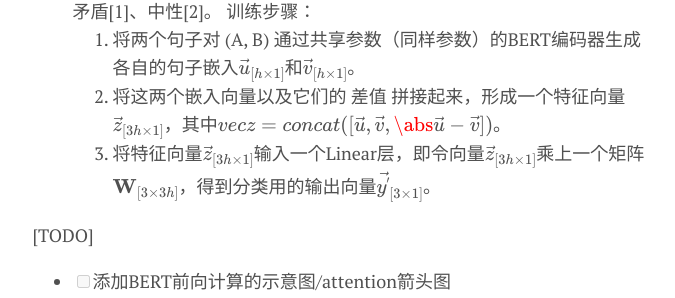
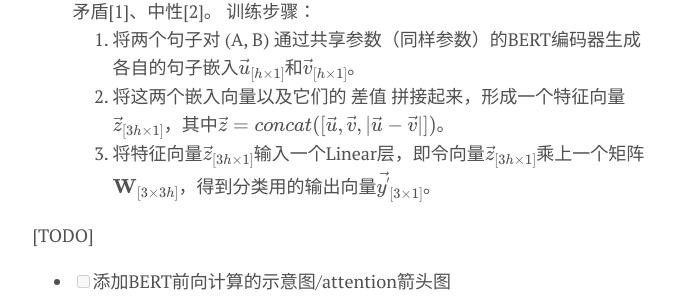
Before and after one commit to ANYMS-A/ANYMS-A.github.io, a Jekyll site: the page built from _posts/2024-07-28-nlp-embedding.md, in a window 1280 px wide and 900 px high, scrolled down 9669 px. Shown: the part 150-448 px from the top of the window, without its empty margins (300-975 px from the left). Built offline with Jekyll 4.4.1, drawn with Linux system fonts in a browser that asks for light colours; formulas are drawn with MathJax 3.

Commit message:
Update 2024-07-28-nlp-embedding.md

```diff
--- a/_posts/2024-07-28-nlp-embedding.md
+++ b/_posts/2024-07-28-nlp-embedding.md
@@ -261,7 +261,7 @@ Sentence-BERT的 网络架构 以及 训练方式 使得模型可以预先计算
 - 标签：三分类标签，表示句子对中的两个句子的语义关系是：蕴涵[0]、矛盾[1]、中性[2]。
 训练步骤：
 1. 将两个句子对 (A, B) 通过共享参数（同样参数）的BERT编码器生成各自的句子嵌入$${\vec{u}}_{[h \times 1]}$$和$${\vec{v}}_{[h \times 1]}$$。
-2. 将这两个嵌入向量以及它们的 差值 拼接起来，形成一个特征向量$${\vec{z}}_{[3h \times 1]}$$，其中$$vec{z} = concat([\vec{u}, \vec{v}, \abs{\vec{u} - \vec{v}}])$$。
+2. 将这两个嵌入向量以及它们的 差值 拼接起来，形成一个特征向量$${\vec{z}}_{[3h \times 1]}$$，其中$$\vec{z} = concat([\vec{u}, \vec{v}, \lvert \vec{u} - \vec{v} \rvert])$$。
 3. 将特征向量$${\vec{z}}_{[3h \times 1]}$$输入一个Linear层，即令向量$${\vec{z}}_{[3h \times 1]}$$乘上一个矩阵$${\mathbf{W}}_{[3 \times 3h]}$$，得到分类用的输出向量$${\vec{y^{'}}}_{[3 \times 1]}$$。
 
 [TODO]
```
